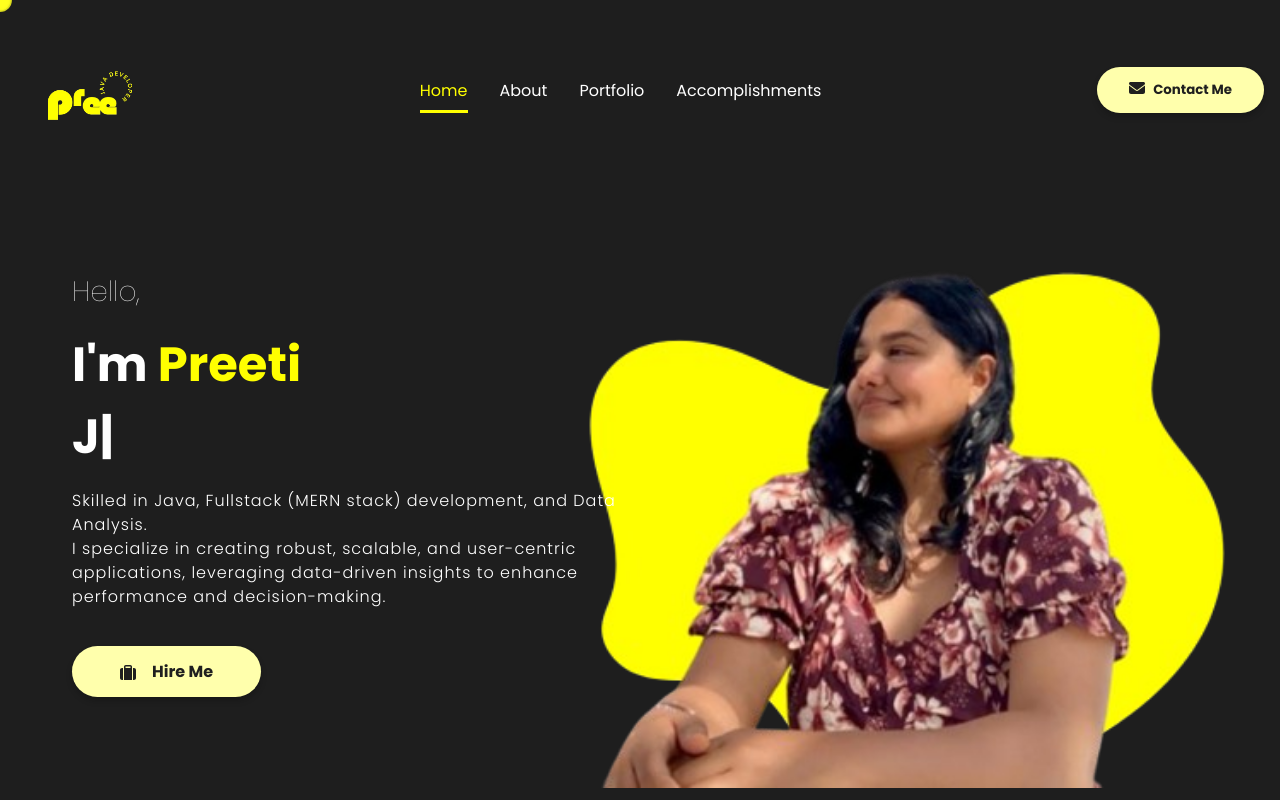
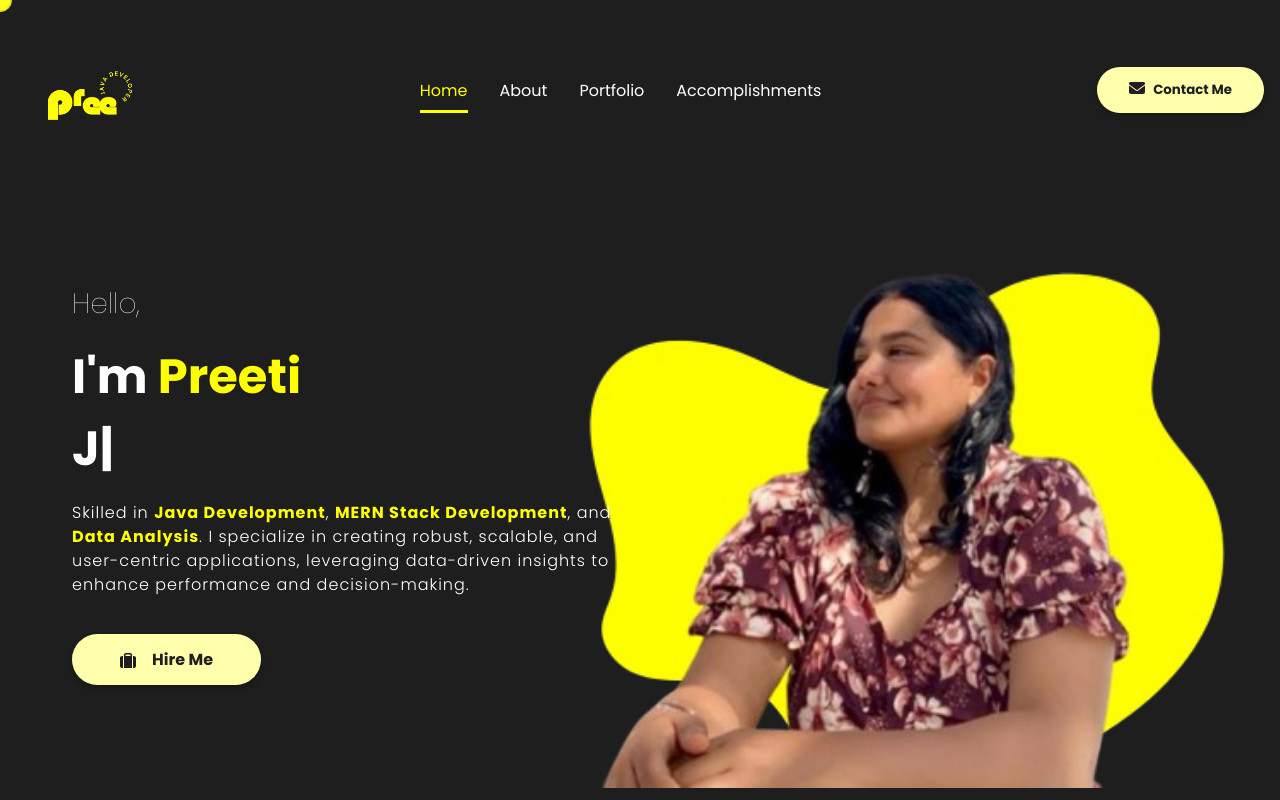
Before and after one commit to preetigaikwad22/my-portfolio, a React (Create React App) app: page / in a window 1280 px wide. Shown: the top 800 px of the page. Built offline with nearby package versions, Linux system fonts and the light colour scheme.

Commit message:
updated Intro.css and Intro.jsx

```diff
--- a/src/components/Intro/Intro.css
+++ b/src/components/Intro/Intro.css
@@ -31,6 +31,10 @@
     flex-direction: column;
     justify-content: center;
     gap: 1rem;
+}
+
+.intro-highlights{
+    color: yellow;
 }
 
 
--- a/src/components/Intro/Intro.jsx
+++ b/src/components/Intro/Intro.jsx
@@ -23,10 +23,9 @@ const Intro = () => {
         </span>
 
         <p className="introPara">
-          Skilled in Java, Fullstack (MERN stack) development, and Data
-          Analysis.
-          <br />
-          I specialize in creating robust, scalable, and user-centric
+          Skilled in <strong className="intro-highlights">Java Development</strong>, <strong className="intro-highlights">MERN Stack Development</strong>, and <br /> <strong className="intro-highlights">Data
+          Analysis</strong>.
+          I specialize in creating robust, scalable, and <br /> user-centric
           applications, leveraging data-driven insights to enhance performance and
           decision-making.
         </p>
```
